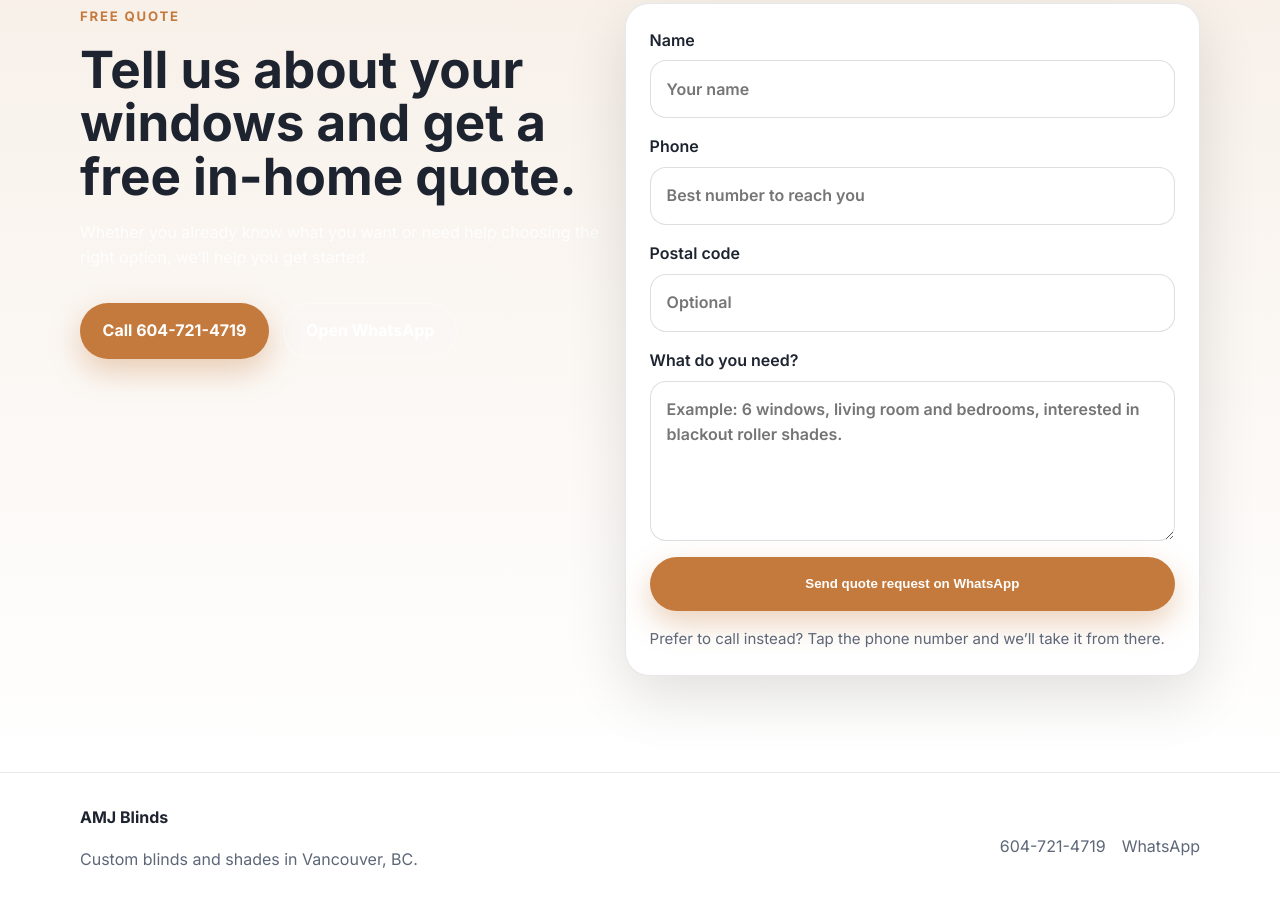
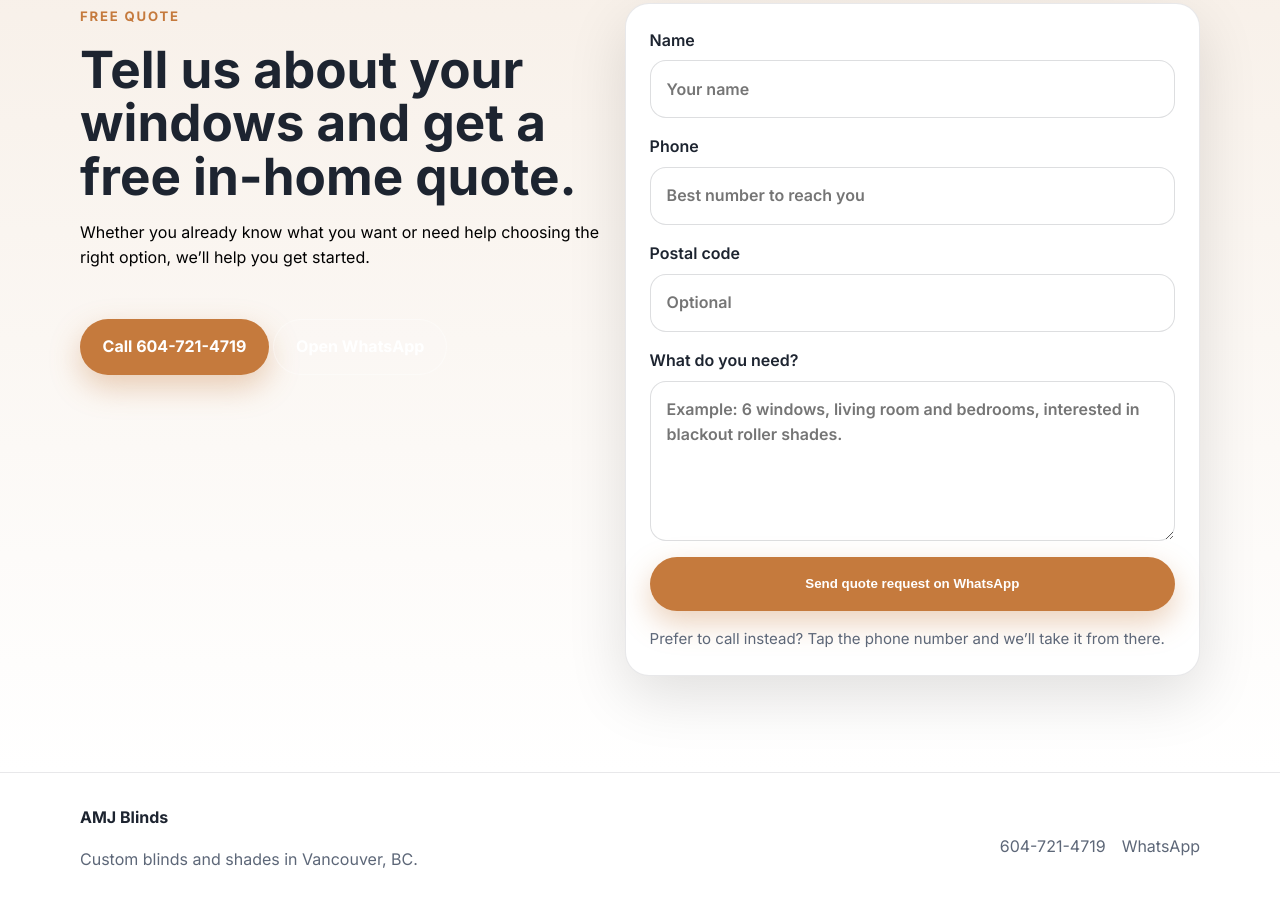
Before and after one commit to shai442-netizen/AMJ, a plain HTML site: page index.html in a window 1280 px wide. Shown: the part 5300-6206 px from the top of the page. Drawn offline with Linux system fonts and the light colour scheme.

Commit message:
Update index.html

```diff
--- a/index.html
+++ b/index.html
@@ -264,13 +264,15 @@
           <div>
             <span class="eyebrow">Free quote</span>
             <h2>Tell us about your windows and get a free in-home quote.</h2>
-            <p>
+            <p style="color: black;">
               Whether you already know what you want or need help choosing the right option,
               we’ll help you get started.
             </p>
             <div class="contact-block">
+               <p style="color: black;">
               <a class="button button-primary" href="tel:+16047214719">Call 604-721-4719</a>
               <a class="button button-secondary" href="https://wa.me/16047214719?text=Hi%20AMJ%20Blinds%2C%20I%E2%80%99d%20like%20a%20free%20quote." target="_blank" rel="noreferrer">Open WhatsApp</a>
+               </p>
             </div>
           </div>
           <form class="quote-form" id="quoteForm">
```
